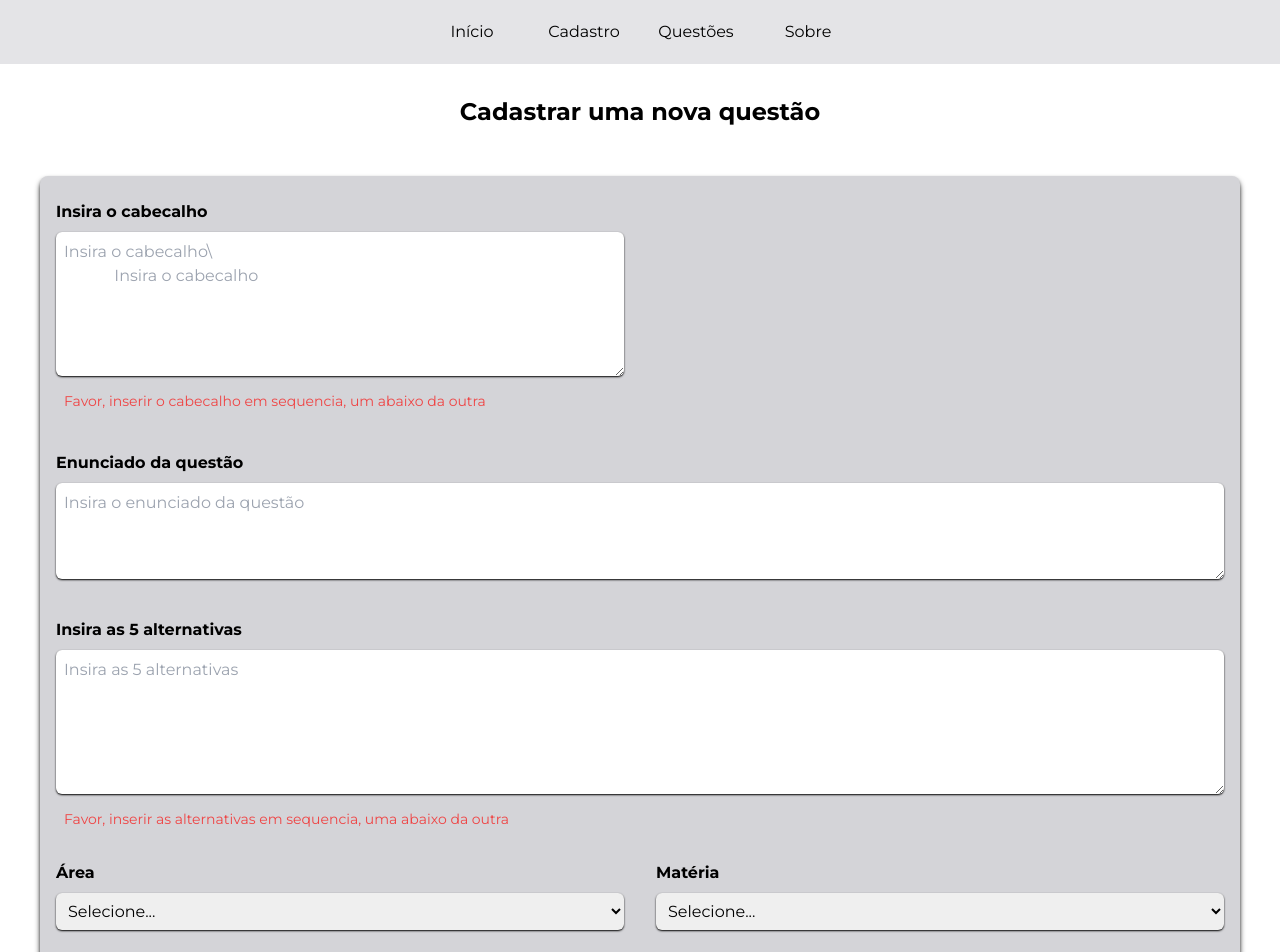
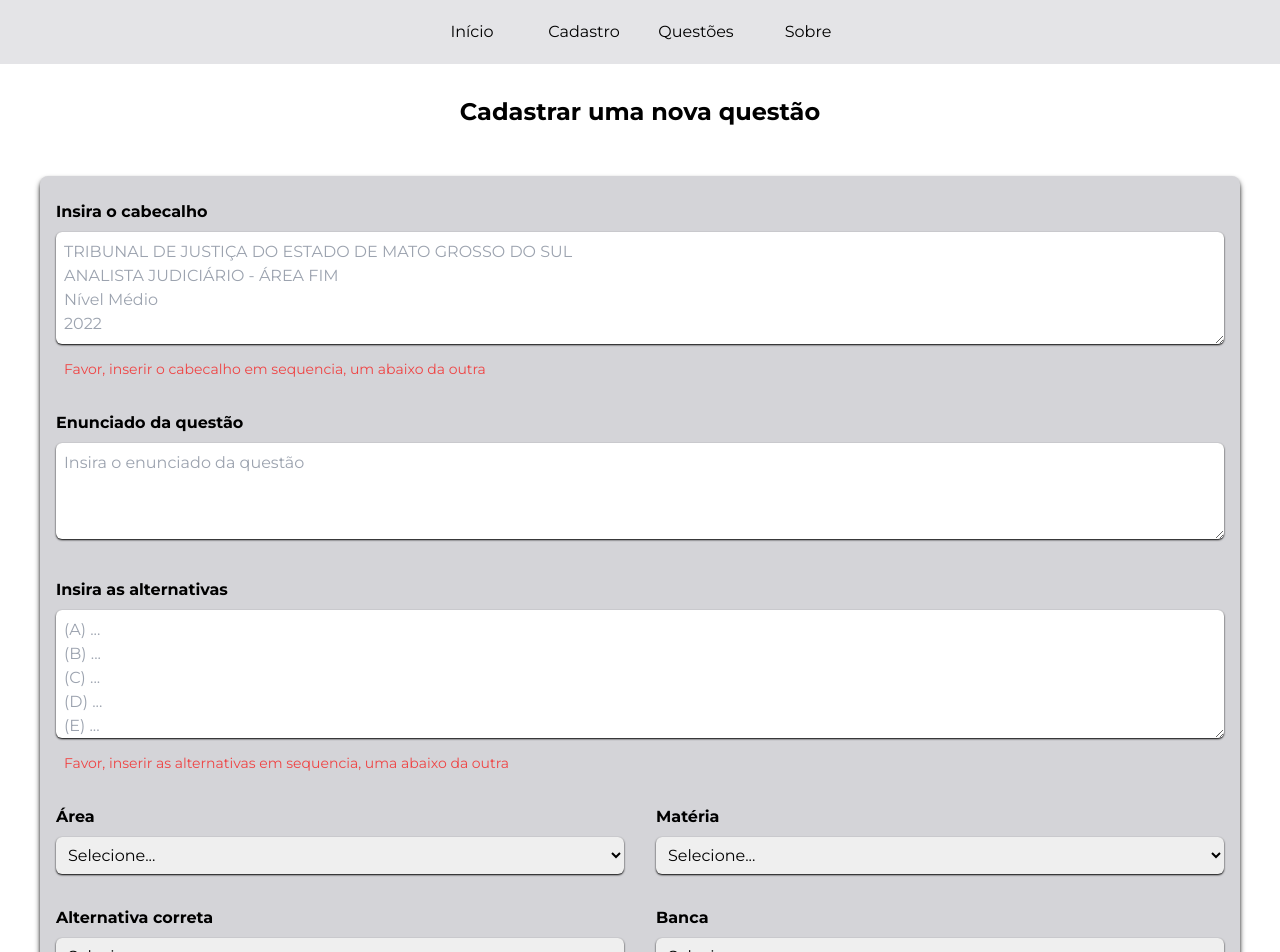
Before and after one commit to oliveirait/qeleva, a Next.js app: page /cadastro in a window 1280 px wide. Shown: the top 952 px of the page. Built offline with nearby package versions, Linux system fonts and the light colour scheme.

Commit message:
refactor: options, add-new-field-banca

```diff
--- a/src/@types/APIResponse.ts
+++ b/src/@types/APIResponse.ts
@@ -1,5 +1,5 @@
 
-export type APIResponse = {
+export type GeneralResponse = {
   status: number
   retorno: any[]
   erro: string
--- a/src/app/cadastro/page.tsx
+++ b/src/app/cadastro/page.tsx
@@ -1,8 +1,10 @@
 'use client';
 
-import React, { InputHTMLAttributes } from "react";
+import React from "react";
 import axios from 'axios'
 import { ipServer } from "@/config/server";
+import { Components } from "@/components";
+import { Options } from "@/utils/options";
 
 
 type RespProps = {
@@ -11,66 +13,17 @@ type RespProps = {
   erro: string
 }
 
-export interface InputsProps extends InputHTMLAttributes<HTMLInputElement> {
-  title: string
-  place: string
-  setValue: React.Dispatch<React.SetStateAction<string>>
-  value: string
-}
-
-export interface InputSelectProps extends InputHTMLAttributes<HTMLInputElement> {
-  title: string
-  setValue: React.Dispatch<React.SetStateAction<string>>
-  arrValues: string[]
-  value: string
-}
-
-export const optionsNivel = ["Nível Médio", "Nível Superior"]
-export const optionsMateria = ["Língua Portuguesa", "Matemática"]
-export const optionsArea = ["Tecnologia da Informação"]
-export const limitYear = 2005
-export const optionsAno: string[] = []
-export const optionsQuestionsV2 = ["1", "2", "3", "4", "5"]
+export const limitYear: number = 2005
 
 export const getAnos = () => {
   let year = new Date().getFullYear()
-  if (optionsAno.length < 1) {
+  if (Options.ano.length < 1) {
     for (let i=year; i>=limitYear; i--) {
-      optionsAno.push(i.toString())
+      Options.ano.push(i.toString())
     }
   }
 }
 
-export const Inputs = ({title, place, setValue, value}: InputsProps) => {
-  return (
-    <div className="p-2 space-y-2  rounded-md m-2 ">
-      <main className="font-bold">{title}</main>
-      <input
-        type="text"
-        placeholder={place}
-        onChange={(e) => setValue(e.target.value)}
-        value={value}
-        className="w-full p-2 rounded-md  shadow-black shadow-sm"
-      />
-    </div>
-  )
-}
-
-export const InputSelect = ({title, value, setValue, arrValues}: InputSelectProps) => {
-  return (
-    <div className="p-2 space-y-2  rounded-md m-2">
-      <main className="font-bold">{title}</main>
-      <select className="w-full p-2 rounded-md shadow-black shadow-sm" onChange={(e) => setValue(e.target.value)} value={value}>
-        <option value="">Selecione...</option>
-        {
-          arrValues.map((val, key) =>
-            <option key={key} value={val}>{val}</option>
-          )
-        }
-      </select>
-    </div>
-  )
-}
 
 export default function Cadastro () {
   const [enun, setEnun] = React.useState('')
@@ -86,6 +39,8 @@ export default function Cadastro () {
   const [nivel, setNivel] = React.useState('')
   const [cargo, setCargo] = React.useState('')
   const [nomeprova, setNomeProva] = React.useState('')
+
+  const [banca, setBanca] = React.useState('')
   const optionsQuestions = [a1, a2, a3, a4, a5]
 
   const [head, setHead] = React.useState('')
@@ -163,10 +118,11 @@ export default function Cadastro () {
       ano,
       nivel,
       cargo,
-      nomeprova
+      nomeprova,
+      banca
     }
 
-    let isEmpty = [enun, a1, a2, a3, a4, a5, resp, area, materia, ano, nivel, cargo, nomeprova].includes('')
+    let isEmpty = [enun, a1, a2, a3, a4, a5, resp, area, materia, ano, nivel, cargo, nomeprova, banca].includes('')
 
     // isEmpty = true => Contem campos vazios
     // isEmpty = false => Tudo certo, NAO Contem campos vazios
@@ -178,12 +134,12 @@ export default function Cadastro () {
             setEnun('')
             setQuestions('')
             setResp('')
-            setArea('')
-            setMateria('')
-            setAno('')
-            setNivel('')
-            setCargo('')
-            setNomeProva('')
+            //setArea('')
+            //setMateria('')
+            //setAno('')
+            //setNivel('')
+            //setCargo('')
+            //setNomeProva('')
             setMessage(false)
             alert("Questão cadastrada com sucesso!")
           }
@@ -192,8 +148,8 @@ export default function Cadastro () {
             alert(data.erro)
           }
         })
-        .catch(() =>
-          alert('Não foi possível concluir a operação, tente novamente')
+        .catch((e: any) =>
+          alert(JSON.stringify(e))
         )
 
     : alert('Preencha os campos vazios')
@@ -247,16 +203,16 @@ export default function Cadastro () {
 
       <form className=" h-full w-[350px] md:w-[768px] xl:w-[1200px] xl:m-8  bg-zinc-300 rounded-lg my-4 shadow-md shadow-black">
 
-      <div className="xl:md:grid xl:grid-cols-2">
+
         <div className="p-2 space-y-2 rounded-md mt-4 m-2" >
           <main className="font-bold">Insira o cabecalho</main>
           <textarea
-            placeholder="Insira o cabecalho\
-            Insira o cabecalho"
+            placeholder={`TRIBUNAL DE JUSTIÇA DO ESTADO DE MATO GROSSO DO SUL \nANALISTA JUDICIÁRIO - ÁREA FIM \nNível Médio \n2022`}
             onChange={(e) => setHead(e.target.value)}
             value={head}
             title="Cabecalho"
-            className="w-full pt-2 px-2 rounded-md h-36 shadow-black shadow-sm"
+            className="w-full pt-2 px-2 rounded-md h-28 shadow-black shadow-sm"
+
           />
           {
             !message2
@@ -264,8 +220,6 @@ export default function Cadastro () {
             : <p className="pl-2 text-sm text-green-600 -pt-10">Alternativas OK. Cabecalho pronto. </p>
           }
         </div>
-    </div>
-
 
         <div className="p-2 space-y-2 rounded-md mt-4 m-2" >
           <main className="font-bold">Enunciado da questão</main>
@@ -277,14 +231,15 @@ export default function Cadastro () {
             className="w-full p-2 rounded-md h-24 shadow-black shadow-sm"
           />
         </div>
+
         <div className="p-2 space-y-2 rounded-md mt-4 m-2" >
-          <main className="font-bold">Insira as 5 alternativas</main>
+          <main className="font-bold">Insira as alternativas</main>
           <textarea
-            placeholder="Insira as 5 alternativas"
+            placeholder={`(A) ...\n(B) ...\n(C) ...\n(D) ...\n(E) ...`}
             onChange={(e) => setQuestions(e.target.value)}
             value={questions}
             title="Questões"
-            className="w-full pt-2 px-2 rounded-md h-36 shadow-black shadow-sm"
+            className="w-full pt-2 px-2 rounded-md h-32 shadow-black shadow-sm"
           />
           {
             !message
@@ -324,12 +279,13 @@ export default function Cadastro () {
 
 
 
-        <InputSelect title="Área" value={area} setValue={setArea} arrValues={optionsArea}/>
+        <Components.InputSelect title="Área" value={area} setValue={setArea} arrValues={Options.area}/>
 
-        <InputSelect title="Matéria" value={materia} setValue={setMateria} arrValues={optionsMateria}/>
+        <Components.InputSelect title="Matéria" value={materia} setValue={setMateria} arrValues={Options.materia}/>
 
-        <InputSelect title="Alternativa correta" value={resp} setValue={setResp} arrValues={optionsQuestions}/>
+        <Components.InputSelect title="Alternativa correta" value={resp} setValue={setResp} arrValues={optionsQuestions}/>
 
+        <Components.InputSelect title="Banca" value={banca} setValue={setBanca} arrValues={Options.banca}/>
 
       </div>
 
--- a/src/app/questoes/page.tsx
+++ b/src/app/questoes/page.tsx
@@ -2,13 +2,14 @@
 
 
 import React, { useContext } from "react";
-import { InputSelect, getAnos, optionsAno, optionsArea, optionsMateria, optionsNivel } from '../cadastro/page'
+import { InputSelect } from "@/components/inputs/_input_selected";
 import axios from "axios";
 import { useRouter } from 'next/navigation';
 import { AppContext } from "@/context/AppContext";
 import { ResultContext } from "@/context/ResultContext";
 import { ipServer } from "@/config/server";
-
+import { Options } from "@/utils/options";
+import { getAnos } from "../cadastro/page";
 
 
 
@@ -16,7 +17,7 @@ export const optionsQuantidade: string[] = []
 
 export const getQuantidade = () => {
   if (optionsQuantidade.length < 1) {
-    for (let i=1; i<=3; i++) {
+    for (let i=1; i<=2; i++) {
       optionsQuantidade.push((i*10).toString())
     }
   }
@@ -24,14 +25,16 @@ export const getQuantidade = () => {
 
 
 export default function Questoes () {
-  const { data, setData } = useContext(AppContext)
+  const { setData } = useContext(AppContext)
+  const { emptyResult } = React.useContext(ResultContext)
   const router = useRouter()
   const [quantidade, setQuantidade] = React.useState('')
   const [area, setArea] = React.useState('')
   const [materia, setMateria] = React.useState('')
   const [ano, setAno] = React.useState('')
   const [nivel, setNivel] = React.useState('')
-  const { emptyResult } = React.useContext(ResultContext)
+  const [banca, setBanca] = React.useState('')
+
 
 
   const questionQuery = async (e: any) => {
@@ -44,7 +47,7 @@ export default function Questoes () {
     }
 
     const dados = {
-      quantidade, area, materia, ano, nivel
+      quantidade, area, materia, ano, nivel, banca
     }
 
     await axios.post(`http://${ipServer}:3333/randomSimulator`, dados)
@@ -72,11 +75,13 @@ export default function Questoes () {
       <h1 className="p-8 font-bold text-2xl">Crie seu simulado</h1>
 
       <div className="w-[350px] h-full md:w-[768px] xl:w-[1200px] m-2 grid md:grid-cols-3 bg-zinc-200 self-center rounded-xl p-8">
-        <InputSelect title="Área" value={area} setValue={setArea} arrValues={optionsArea}/>
-        <InputSelect title="Matéria" value={materia} setValue={setMateria} arrValues={optionsMateria}/>
-        <InputSelect title="Ano" value={ano} setValue={setAno} arrValues={optionsAno}/>
-        <InputSelect title="Nivel" value={nivel} setValue={setNivel} arrValues={optionsNivel}/>
-        <InputSelect title='Quantidade' value={quantidade} setValue={setQuantidade} arrValues={optionsQuantidade} />
+
+        <InputSelect title='Banca' value={banca} setValue={setBanca} arrValues={Options.banca} />
+        <InputSelect title="Área" value={area} setValue={setArea} arrValues={Options.area}/>
+        <InputSelect title="Matéria" value={materia} setValue={setMateria} arrValues={Options.materia}/>
+        <InputSelect title="Ano" value={ano} setValue={setAno} arrValues={Options.ano}/>
+        <InputSelect title="Nivel" value={nivel} setValue={setNivel} arrValues={Options.nivel}/>
+        <InputSelect title='Quantidade de questões' value={quantidade} setValue={setQuantidade} arrValues={optionsQuantidade} />
       </div>
 
       <div className="w-[350px] md:w-[768px] xl:w-[1200px] self-center">
--- /dev/null
+++ b/src/components/index.tsx
@@ -0,0 +1,10 @@
+import { Header } from "./header"
+import { InputSelect } from "./inputs/_input_selected"
+import { Inputs } from "./inputs/_input"
+
+
+export const Components = {
+  Header: Header,
+  InputSelect: InputSelect,
+  Inputs: Inputs
+}
--- /dev/null
+++ b/src/components/inputs/_input_selected.tsx
@@ -0,0 +1,27 @@
+
+import { InputHTMLAttributes } from "react"
+
+
+export interface InputSelectProps extends InputHTMLAttributes<HTMLInputElement> {
+  title: string
+  setValue: React.Dispatch<React.SetStateAction<string>>
+  arrValues: string[]
+  value: string
+}
+
+
+export const InputSelect = ({title, value, setValue, arrValues}: InputSelectProps) => {
+  return (
+    <div className="p-2 space-y-2  rounded-md m-2">
+      <main className="font-bold">{title}</main>
+      <select className="w-full p-2 rounded-md shadow-black shadow-sm" onChange={(e) => setValue(e.target.value)} value={value}>
+        <option value="">Selecione...</option>
+        {
+          arrValues.map((val, key) =>
+            <option key={key} value={val}>{val}</option>
+          )
+        }
+      </select>
+    </div>
+  )
+}
--- a/src/config/server.ts
+++ b/src/config/server.ts
@@ -1,5 +1,5 @@
 
 
-//export const ipServer = '192.168.1.2' // CASA
+export const ipServer = '192.168.1.2' // CASA
 
-export const ipServer = '10.0.0.132' // TRABALHO
+//export const ipServer = '10.0.0.132' // TRABALHO
--- /dev/null
+++ b/src/utils/options/index.ts
@@ -0,0 +1,20 @@
+
+
+const optionsBanca: string[] = ['FGV']
+
+const optionsNivel: string[] = ["Nível Médio", "Nível Superior"]
+
+const optionsMateria: string[] = ["Língua Portuguesa", "Conhecimentos Específicos", "Conhecimentos Gerais", "Matemática"]
+
+const optionsArea: string[] = ["Tecnologia da Informação"]
+
+const optionsAno: string[] = []
+
+
+export const Options = {
+  banca: optionsBanca,
+  nivel: optionsNivel,
+  materia: optionsMateria,
+  area: optionsArea,
+  ano: optionsAno
+}
```
Also changed, not shown: src/components/inputs/_input.tsx (added, +25 -0 lines).
